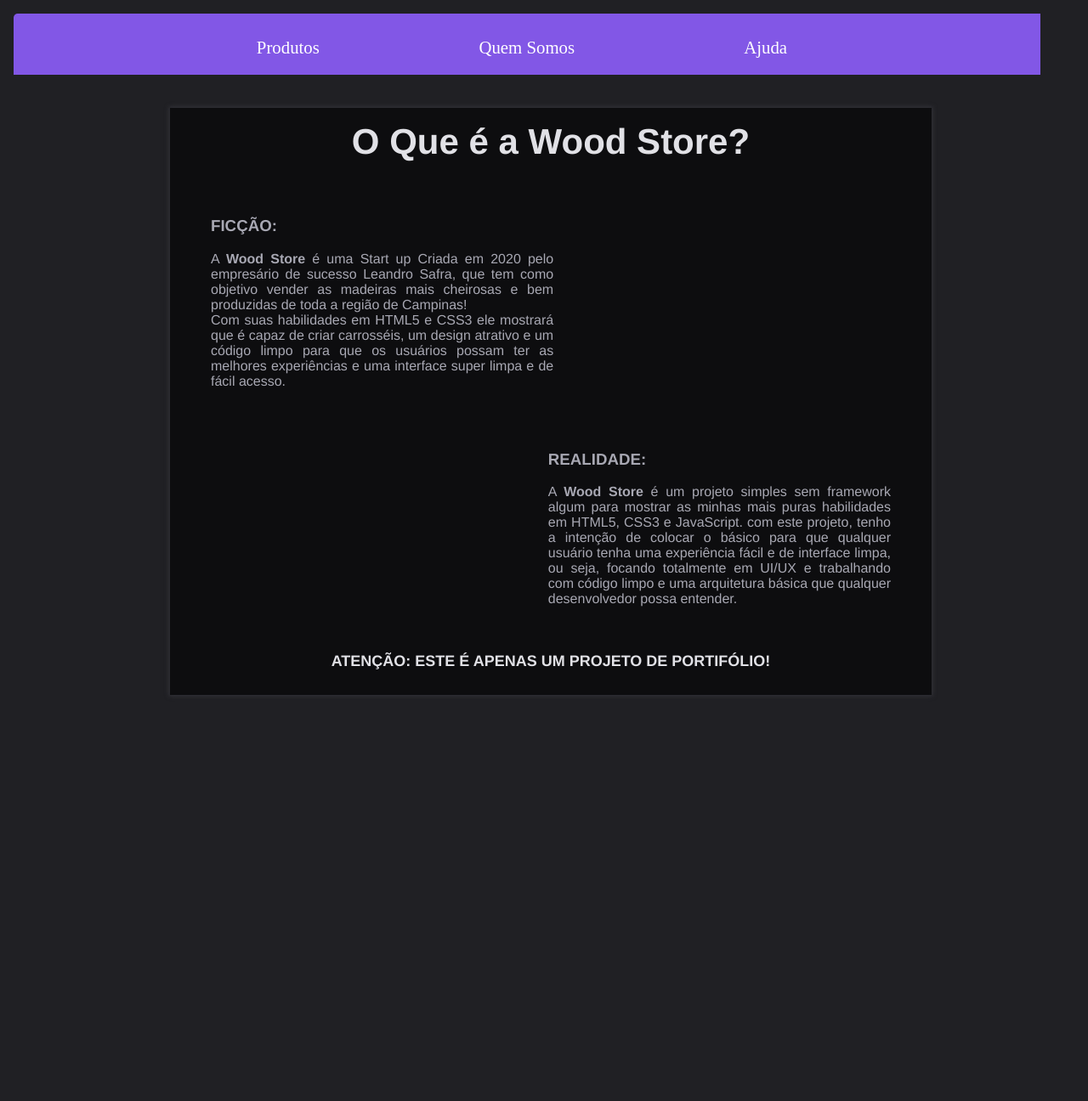
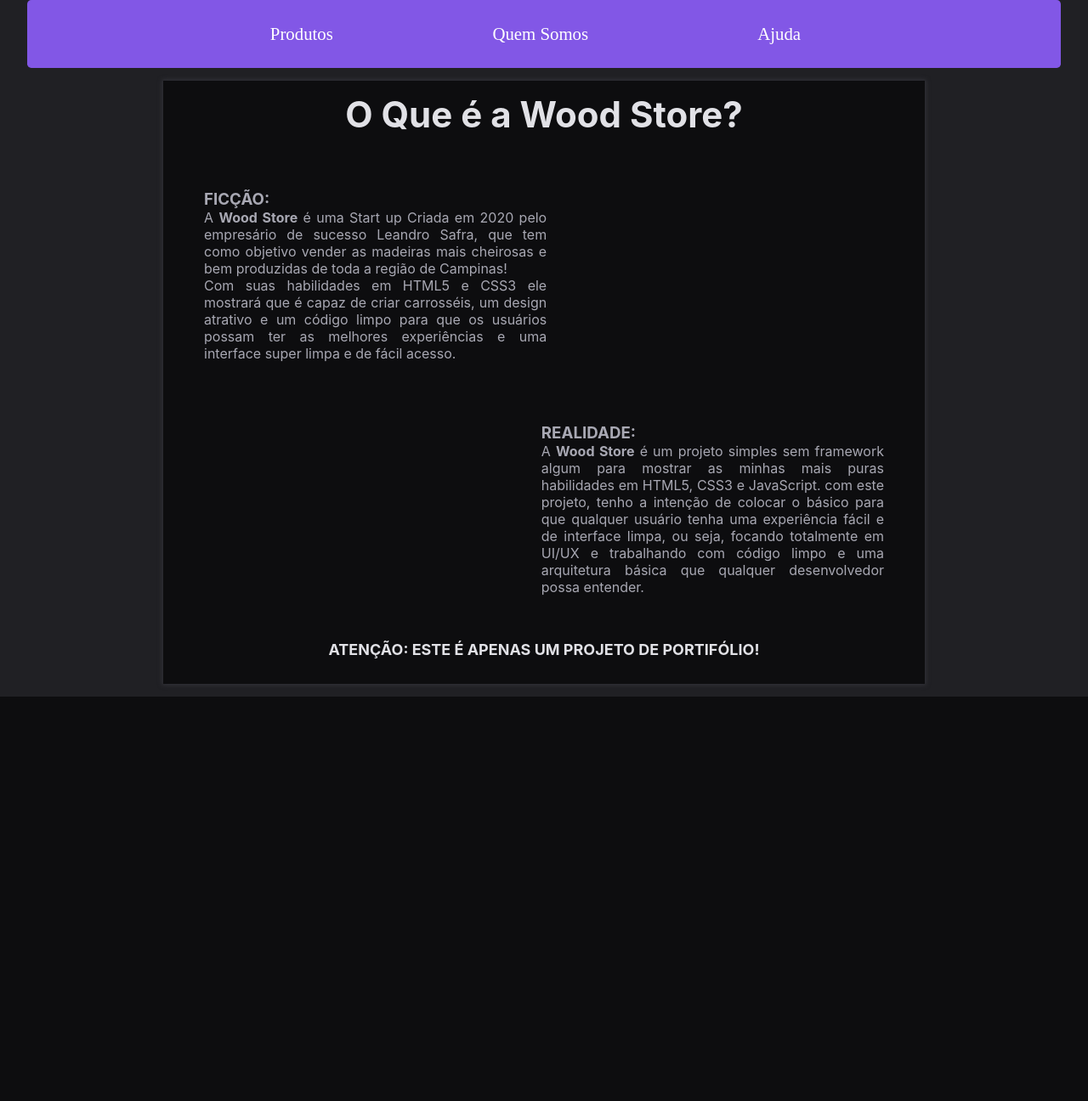
Before and after one commit to SafraPC/Wood-Store, a PHP site: page /html/index.html in a window 1280 px wide. Shown: the whole page at 85% size. After the commit the page ends 820 px from the top, so only its background shows below. Run offline with PHP 8.4, Linux system fonts and the light colour scheme.

Commit message:
fix menu header styles and some css

```diff
--- a/css/headerStyles.css
+++ b/css/headerStyles.css
@@ -1,5 +1,10 @@
 /* width */
 @import "root.css";
+
+body {
+	margin: 0;
+	padding: 0;
+}
 
 .header {
 	width: 100vw;
--- a/css/styles.css
+++ b/css/styles.css
@@ -3,18 +3,27 @@ CSS FILE FOR ALL WOOD PROJECT
 */
 @import "root.css";
 
+* {
+	margin: 0;
+	padding: 0;
+	box-sizing: border-box;
+	outline: 0;
+	font-family: -apple-system, BlinkMacSystemFont, "Segoe UI", Roboto, Oxygen,
+		Ubuntu, Cantarell, "Open Sans", "Helvetica Neue", sans-serif;
+}
+
 body {
 	background-color: var(--color-shape);
 }
 .page {
-  width: 100vw;
-  height: 100vw;
 }
 
 .iFrameHeader {
 	width: 95%;
 	height: 80px;
 	border: none;
+	display: block;
+	margin: 0 auto 15px auto;
 }
 
 .pageBody {
@@ -22,7 +31,7 @@ body {
 	max-height: 100vw;
 	width: 70%;
 	height: auto;
-  margin: 0 auto;
+	margin: 0 auto 15px auto;
 	background-color: var(--color-black);
 	box-shadow: 0.1px 0.2px 5px 2px var(--color-borders);
 }
```
Lines whose indentation alone changed are shown as unchanged.
